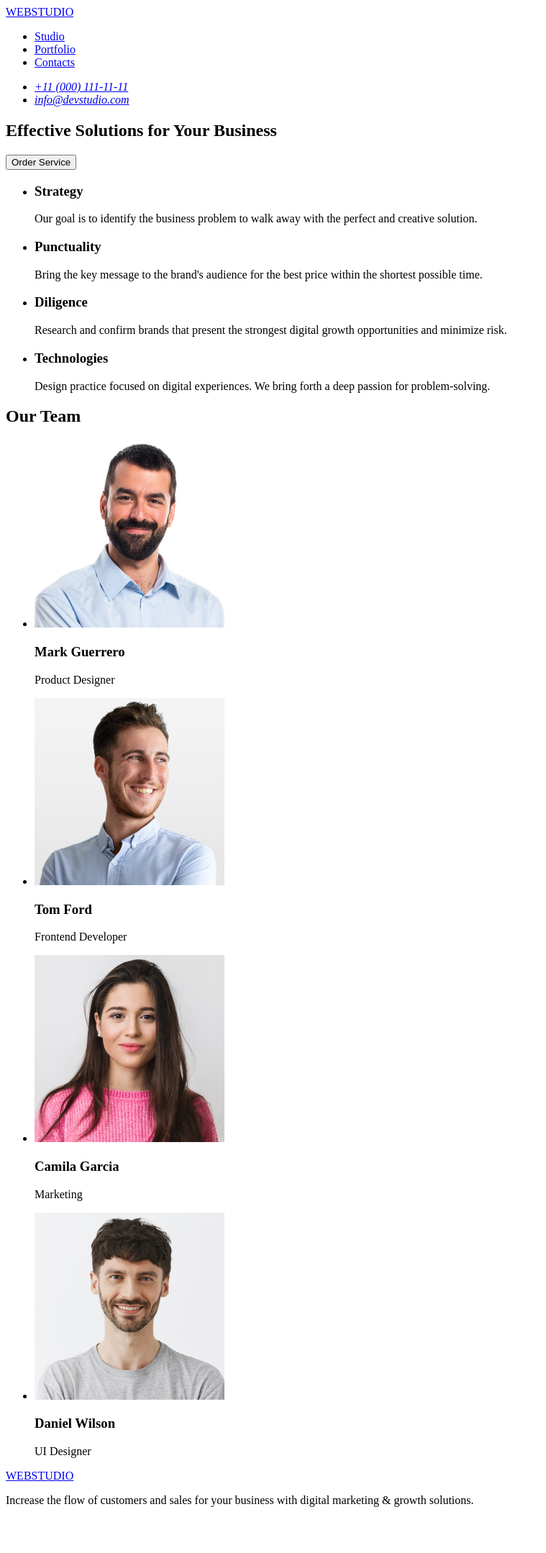
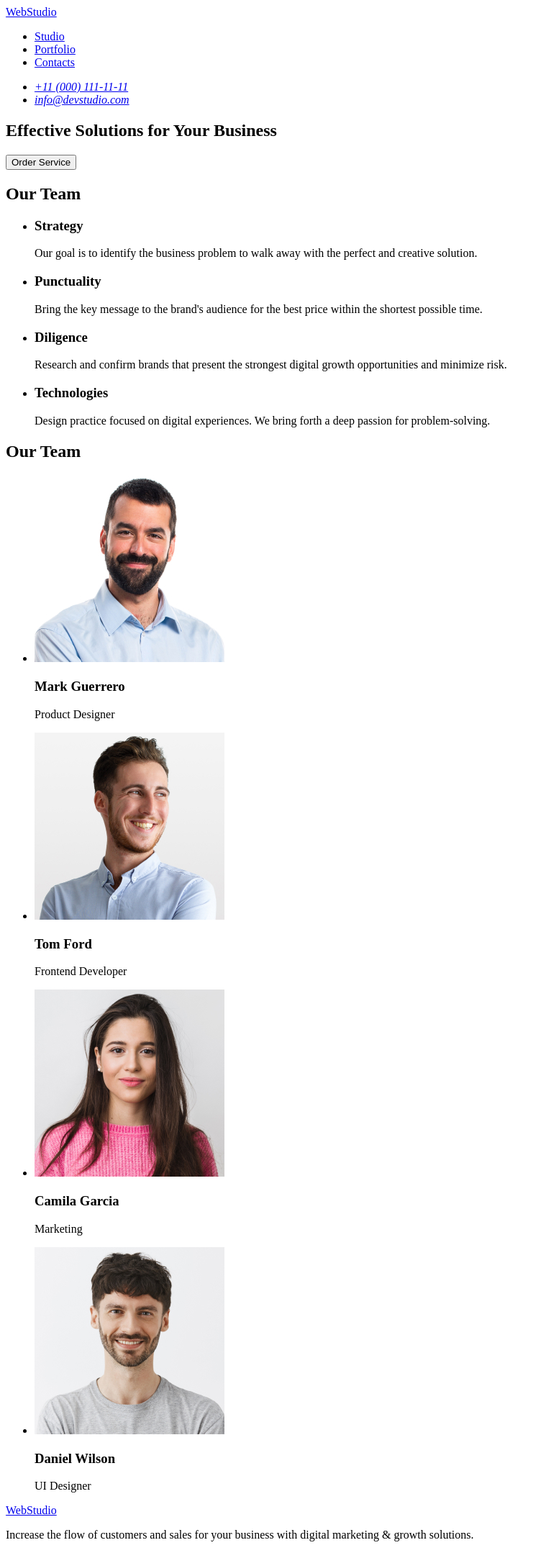
Before and after one commit to usamovara/goit-markup-hw-01, a plain HTML site: page index.html in a window 1280 px wide. Shown: the whole page at 72% size, without its empty margins (0-759 px from the left). Before the commit the page ends 2110 px from the top, so only its background shows below. Drawn offline with Linux system fonts and the light colour scheme.

Commit message:
updated index.html
content update

```diff
--- a/index.html
+++ b/index.html
@@ -8,7 +8,7 @@
     <body>
         <header>
             <nav>
-                <a href="./index.html">WEBSTUDIO</a>
+                <a href="./index.html">WebStudio</a>
                 <ul>
                     <li>
                         <a href="#studio">Studio</a>
@@ -34,10 +34,11 @@
     </header>
         <main>
             <section>
-                <h2>Effective Solutions for Your Business</h2>
+                <h1>Effective Solutions for Your Business</h1>
                 <button type="button">Order Service</button>
             </section>
             <section>
+                <h2>Our Team</h2>
                 <ul>
                     <li>
                         <h3>Strategy</h3>
@@ -101,7 +102,7 @@
             </section>
         </main>
         <footer>
-            <a href="./index.html">WEBSTUDIO</a>
+            <a href="./index.html">WebStudio</a>
             <p>
                 Increase the flow of customers and sales for your business with digital marketing & growth solutions.
             </p>
```
